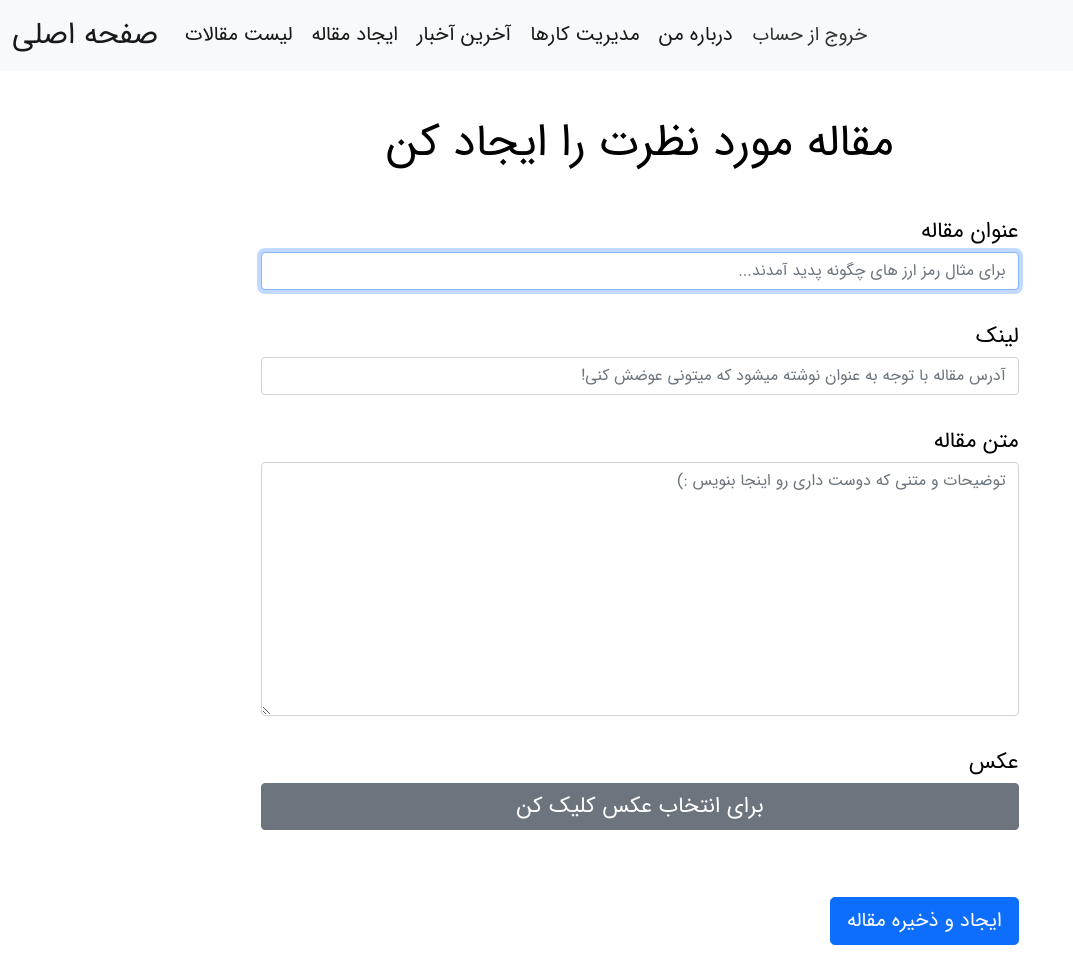
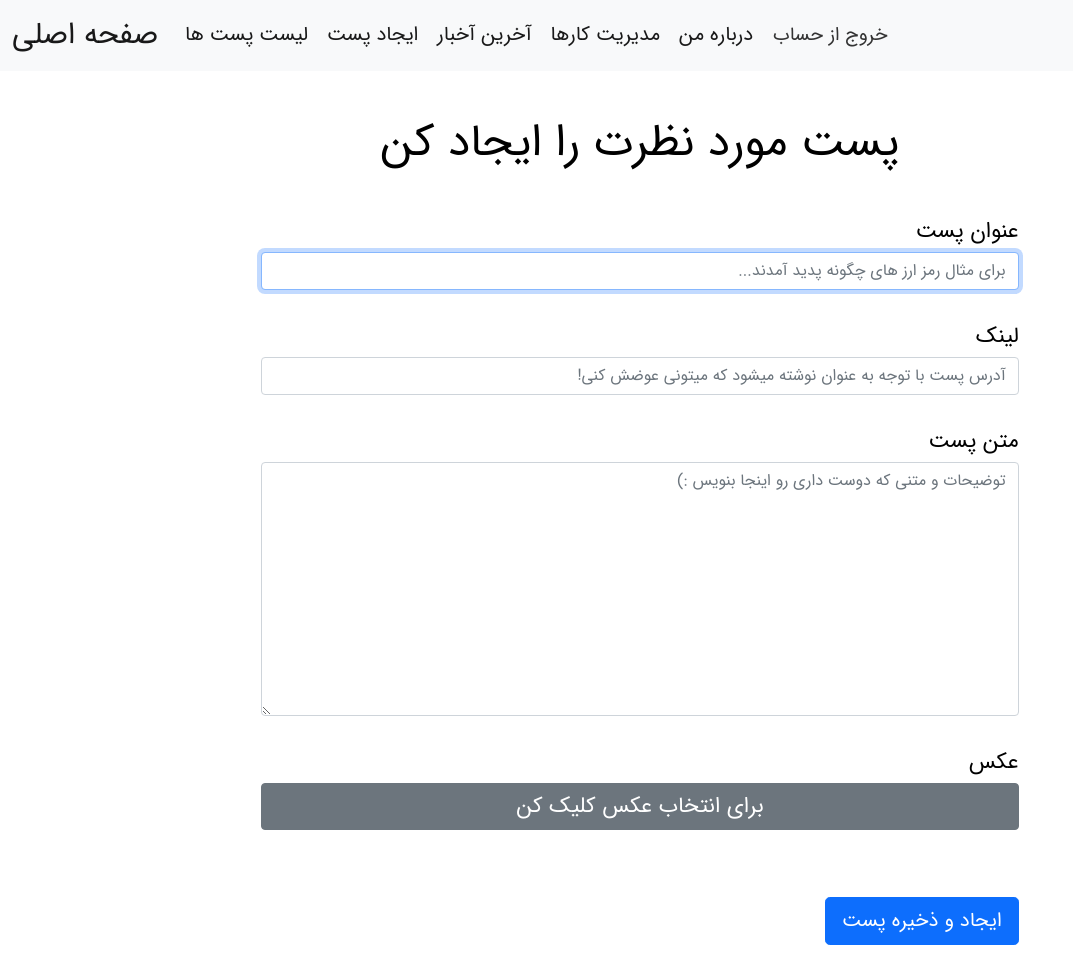
Before and after one commit to dori-dev/django-blog, a Django app: page /articles/create/ in a window 1280 px wide. Shown: the whole page, without its empty margins (0-1073 px from the left). Run offline with Django 3.2, Linux system fonts and the light colour scheme; the visitor is signed in with stand-in values (Sample User, id 1).

Commit message:
change names

```diff
--- a/accounts/templates/accounts/login.html
+++ b/accounts/templates/accounts/login.html
@@ -14,7 +14,7 @@
 
 
 {% if page == "/articles/create/" or request.GET.next == "/articles/create/" %}
-<h2 class="warning">برای "ایجاد مقاله" ابتدا باید <b style="color: #0275d8;">وارد</b> شوید یا <a style="text-decoration: none;" href="{% url 'accounts:register' %}"><b style="color: #42ba96;">ثبت نام</b></a> کنید</h2>
+<h2 class="warning">برای "ایجاد پست" ابتدا باید <b style="color: #0275d8;">وارد</b> شوید یا <a style="text-decoration: none;" href="{% url 'accounts:register' %}"><b style="color: #42ba96;">ثبت نام</b></a> کنید</h2>
 {% endif %}
 
 
--- a/articles/templates/articles/articles.html
+++ b/articles/templates/articles/articles.html
@@ -1,10 +1,10 @@
 {% extends 'base.html' %}
 {% load i18n %}
 
-{% block title %}لیست مقالات{% endblock %}
+{% block title %}لیست پست ها{% endblock %}
 
 {% block content %}
-<h1 style="font-size: 50px;" class="page-label">آخرین مقالات</h1>
+<h1 style="font-size: 50px;" class="page-label">آخرین پست ها</h1>
 
 {% for article in articles %}
 <div class="articles">
--- a/articles/templates/articles/create-article.html
+++ b/articles/templates/articles/create-article.html
@@ -1,7 +1,7 @@
 {% extends 'base.html' %}
 {% load static %}
 
-{% block title %}ایجاد مقاله{% endblock title %}
+{% block title %}ایجاد پست{% endblock title %}
 
 
 {% block content %}
@@ -18,10 +18,10 @@
         </ul>
     </div>
     {% endif %}
-    <h1 class="page-label">مقاله مورد نظرت را ایجاد کن</h1>
+    <h1 class="page-label">پست مورد نظرت را ایجاد کن</h1>
     <form class="create-form" action="{% url 'articles:create' %}" method="post" enctype="multipart/form-data">
         <div class="input-container mrt">
-            <label for="id_title">عنوان مقاله</label>
+            <label for="id_title">عنوان پست</label>
             {% if form.title.value %}
             <input type="text" class="form-control" value="{{ form.title.value }}" name="title" maxlength="256" autofocus required id="id_title" placeholder="برای مثال رمز ارز های چگونه پدید آمدند...">
             {% else %}
@@ -32,14 +32,14 @@
         <div class="input-container mrt">
             <label for="id_slug">لینک</label>
             {% if form.slug.value %}
-            <input type="text" class="form-control" value="{{ form.slug.value }}" name="slug" maxlength="50" required id="id_slug" placeholder="آدرس مقاله با توجه به عنوان نوشته میشود که میتونی عوضش کنی!">
+            <input type="text" class="form-control" value="{{ form.slug.value }}" name="slug" maxlength="50" required id="id_slug" placeholder="آدرس پست با توجه به عنوان نوشته میشود که میتونی عوضش کنی!">
             {% else %}
-            <input type="text" class="form-control" name="slug" maxlength="50" required id="id_slug" placeholder="آدرس مقاله با توجه به عنوان نوشته میشود که میتونی عوضش کنی!">
+            <input type="text" class="form-control" name="slug" maxlength="50" required id="id_slug" placeholder="آدرس پست با توجه به عنوان نوشته میشود که میتونی عوضش کنی!">
             {% endif %}
         </div>
 
         <div class="input-container mrt">
-            <label for="id_body">متن مقاله</label>
+            <label for="id_body">متن پست</label>
             {% if form.body.value %}
             <textarea name="body" class="form-control" cols="40" rows="10" required id="id_body" placeholder="توضیحات و متنی که دوست داری رو اینجا بنویس :)">{{ form.body.value }}</textarea>
             {% else %}
@@ -55,7 +55,7 @@
 
         {% csrf_token %}
         <div class="button-div">
-              <button class="btn btn-primary btn-lg">ایجاد و ذخیره مقاله</button>
+              <button class="btn btn-primary btn-lg">ایجاد و ذخیره پست</button>
         </div>
     </form>
 </div>
--- a/templates/base.html
+++ b/templates/base.html
@@ -22,10 +22,10 @@
         <div class="collapse navbar-collapse" id="navbarNav">
           <ul class="navbar-nav">
             <li class="nav-item">
-              <a class="nav-link active custom-nav" aria-current="page" href="{% url 'articles:list' %}">لیست مقالات</a>
+              <a class="nav-link active custom-nav" aria-current="page" href="{% url 'articles:list' %}">لیست پست ها</a>
             </li>
             <li class="nav-item">
-              <a class="nav-link active custom-nav" aria-current="page" href="{% url 'articles:create' %}">ایجاد مقاله</a>
+              <a class="nav-link active custom-nav" aria-current="page" href="{% url 'articles:create' %}">ایجاد پست</a>
             </li>
             <li class="nav-item">
               <a class="nav-link active custom-nav" aria-current="page" href="{% url 'news' %}">آخرین آخبار</a>
--- a/templates/home.html
+++ b/templates/home.html
@@ -1,6 +1,6 @@
 {% extends 'base.html' %}
 
-{% block title %}دری بلاگ{% endblock title %}
+{% block title %}دی بلاگ{% endblock title %}
 
 
 {% block content %}
@@ -15,13 +15,13 @@
 
 <div class="button-div">
   <form action="{% url 'articles:list' %}">
-    <button class="btn btn-primary home-btn">لیست مقالات</button>
+    <button class="btn btn-primary home-btn">لیست پست ها</button>
   </form>
 </div>
 
 <div class="button-div">
   <form action="{% url 'articles:create' %}">
-  <button class="btn btn-primary home-btn">ایجاد مقاله</button>
+  <button class="btn btn-primary home-btn">ایجاد پست</button>
 </form>
 </div>
 
```
Also changed, not shown: README.md.
